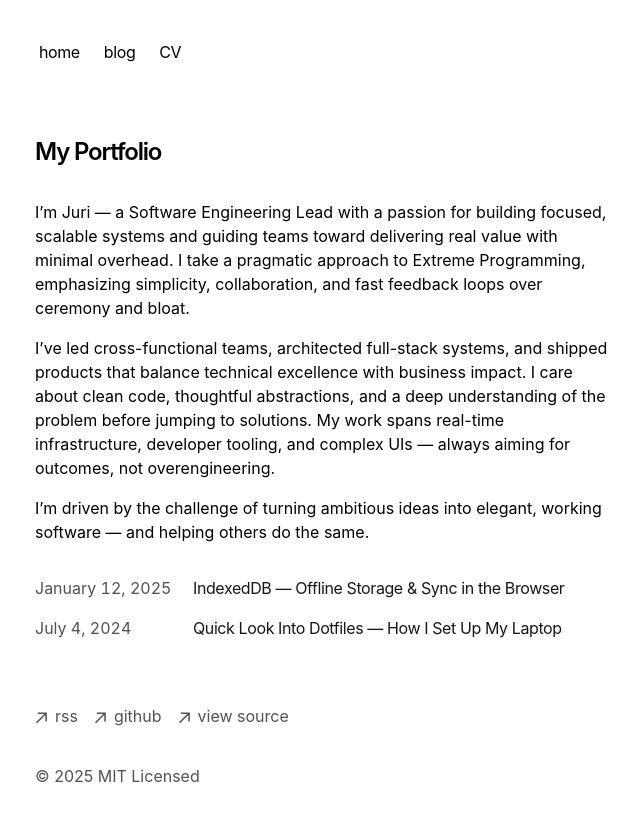
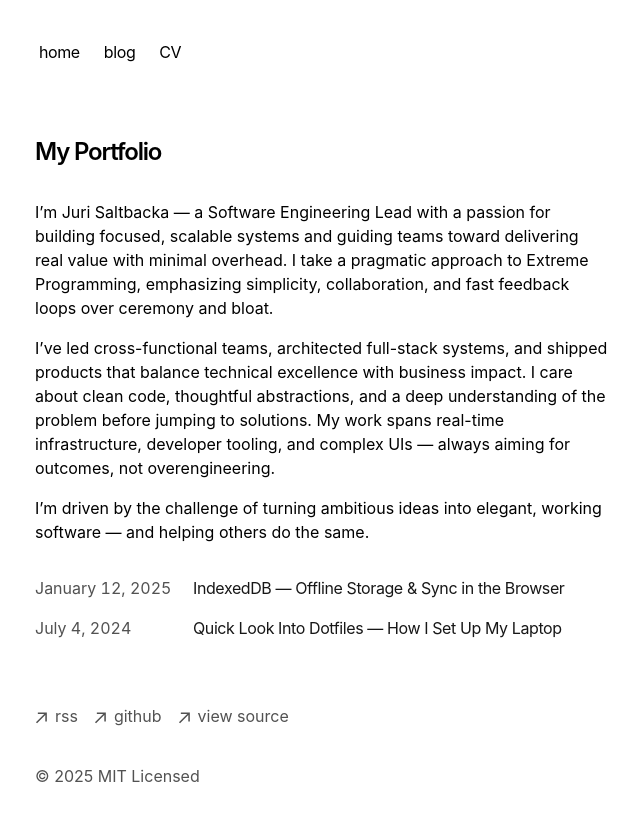
Before and after one commit to salttis/saltt-is, a Next.js app: page / in a window 1280 px wide. Shown: the top 820 px of the page, without its empty margins (317-957 px from the left). Built offline with nearby package versions, Linux system fonts and the light colour scheme.

Commit message:
fix: update name in portfolio introduction for consistency

```diff
--- a/app/page.tsx
+++ b/app/page.tsx
@@ -4,7 +4,7 @@ export default function Page() {
   return (
     <section>
       <h1 className="mb-8 text-2xl font-semibold tracking-tighter">My Portfolio</h1>
-      <p className="mb-4">{`I’m Juri — a Software Engineering Lead with a passion for building focused, scalable systems and guiding teams toward delivering real value with minimal overhead. I take a pragmatic approach to Extreme Programming, emphasizing simplicity, collaboration, and fast feedback loops over ceremony and bloat.`}</p>
+      <p className="mb-4">{`I’m Juri Saltbacka — a Software Engineering Lead with a passion for building focused, scalable systems and guiding teams toward delivering real value with minimal overhead. I take a pragmatic approach to Extreme Programming, emphasizing simplicity, collaboration, and fast feedback loops over ceremony and bloat.`}</p>
       <p className="mb-4">{`I’ve led cross-functional teams, architected full-stack systems, and shipped products that balance technical excellence with business impact. I care about clean code, thoughtful abstractions, and a deep understanding of the problem before jumping to solutions. My work spans real-time infrastructure, developer tooling, and complex UIs — always aiming for outcomes, not overengineering.`}</p>
       <p className="mb-4">{`I’m driven by the challenge of turning ambitious ideas into elegant, working software — and helping others do the same.`}</p>
       <div className="my-8">
```
